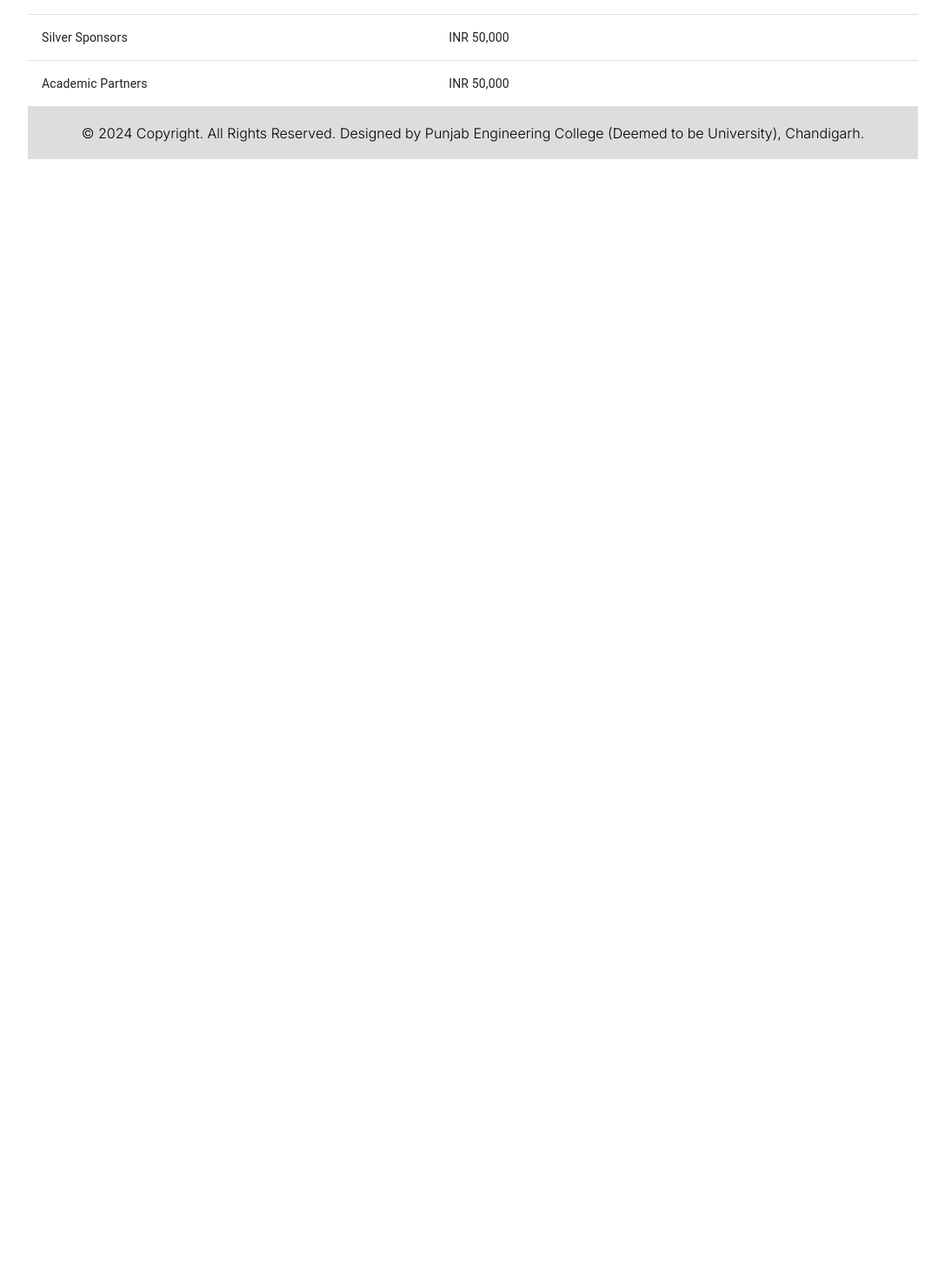
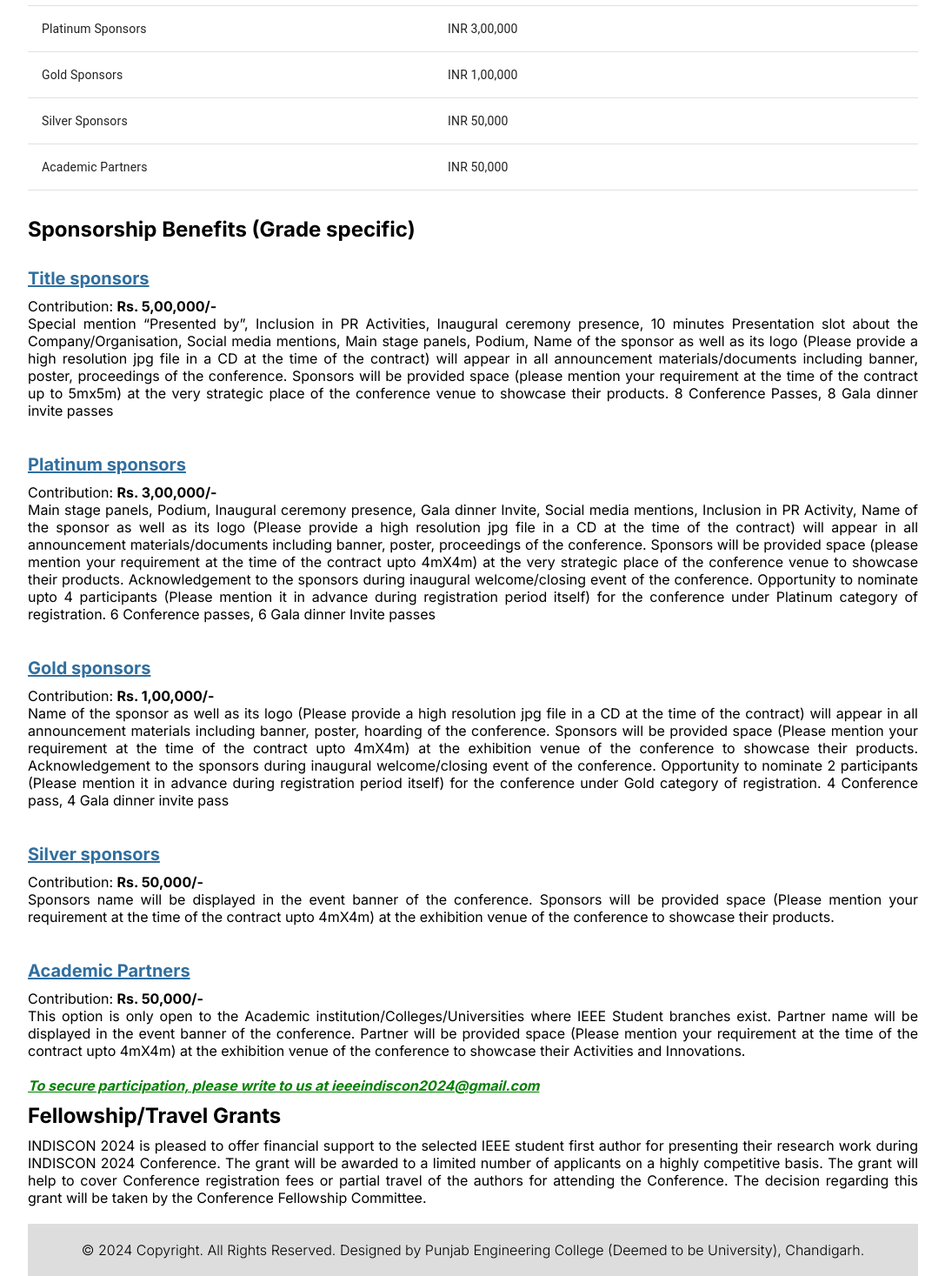
Before and after one commit to MayankGuptaPEC/indiscon-2024, a Next.js app: page /sponsorship in a window 1280 px wide. Shown: the part 741-2208 px from the top of the page at 87% size, without its empty margins (96-1183 px from the left). Before the commit the page ends 924 px from the top, so only its background shows below. Built offline with nearby package versions, Linux system fonts and the light colour scheme.

Commit message:
sponsorship page

```diff
--- a/src/pages/sponsorship.js
+++ b/src/pages/sponsorship.js
@@ -40,7 +40,7 @@
                 opportunities; join our team of 20+ long term industry partners.
             </p>
 
-            <h2>Sponsoring Packages</h2>
+            <h2 className={styles.subheading}>Sponsoring Packages</h2>
             <p>
                 Five categories of sponsorship packages are available to suit
                 your needs at INDISCON 2024. Sponsorship packages offer you a
@@ -49,40 +49,174 @@
                 customers and touch base with them.
             </p>
 
-            <h2>Sponsorship Options</h2>
+            {/* <h3>Sponsorship Options</h3> */}
 
-            <TableContainer>
+            <TableContainer sx={{ margin: "20px 0" }}>
                 <Table>
                     <TableHead>
                         <TableRow>
-                            <TableCell>Sponsorship grade</TableCell>
-                            <TableCell>Amount of Contribution</TableCell>
+                            <TableCell sx={{ fontWeight: 700 }}>
+                                Sponsorship grade
+                            </TableCell>
+                            <TableCell sx={{ fontWeight: 700 }}>
+                                Amount of Contribution
+                            </TableCell>
                         </TableRow>
                     </TableHead>
                     <TableBody>
-                        <TableRow>
+                        <TableRow hover>
                             <TableCell>Title Sponsors</TableCell>
                             <TableCell>INR 5,00,000</TableCell>
                         </TableRow>
-                        <TableRow>
+                        <TableRow hover>
                             <TableCell>Platinum Sponsors</TableCell>
                             <TableCell>INR 3,00,000</TableCell>
                         </TableRow>
-                        <TableRow>
+                        <TableRow hover>
                             <TableCell>Gold Sponsors</TableCell>
                             <TableCell>INR 1,00,000</TableCell>
                         </TableRow>
-                        <TableRow>
+                        <TableRow hover>
                             <TableCell>Silver Sponsors</TableCell>
                             <TableCell>INR 50,000</TableCell>
                         </TableRow>
-                        <TableRow>
+                        <TableRow hover>
                             <TableCell>Academic Partners</TableCell>
                             <TableCell>INR 50,000</TableCell>
                         </TableRow>
                     </TableBody>
                 </Table>
             </TableContainer>
+
+            <h2 className={styles.subheading}>
+                Sponsorship Benefits (Grade specific)
+            </h2>
+
+            <div className={styles.sponsor_class}>
+                <h3>Title sponsors</h3>
+                <p>
+                    Contribution: <span>Rs. 5,00,000/-</span>
+                </p>
+
+                <p>
+                    Special mention &ldquo;Presented by&rdquo;, Inclusion in PR
+                    Activities, Inaugural ceremony presence, 10 minutes
+                    Presentation slot about the Company/Organisation, Social
+                    media mentions, Main stage panels, Podium, Name of the
+                    sponsor as well as its logo (Please provide a high
+                    resolution jpg file in a CD at the time of the contract)
+                    will appear in all announcement materials/documents
+                    including banner, poster, proceedings of the conference.
+                    Sponsors will be provided space (please mention your
+                    requirement at the time of the contract up to 5mx5m) at the
+                    very strategic place of the conference venue to showcase
+                    their products. 8 Conference Passes, 8 Gala dinner invite
+                    passes
+                </p>
+            </div>
+
+            <div className={styles.sponsor_class}>
+                <h3>Platinum sponsors</h3>
+                <p>
+                    Contribution: <span>Rs. 3,00,000/-</span>
+                </p>
+
+                <p>
+                    Main stage panels, Podium, Inaugural ceremony presence, Gala
+                    dinner Invite, Social media mentions, Inclusion in PR
+                    Activity, Name of the sponsor as well as its logo (Please
+                    provide a high resolution jpg file in a CD at the time of
+                    the contract) will appear in all announcement
+                    materials/documents including banner, poster, proceedings of
+                    the conference. Sponsors will be provided space (please
+                    mention your requirement at the time of the contract upto
+                    4mX4m) at the very strategic place of the conference venue
+                    to showcase their products. Acknowledgement to the sponsors
+                    during inaugural welcome/closing event of the conference.
+                    Opportunity to nominate upto 4 participants (Please mention
+                    it in advance during registration period itself) for the
+                    conference under Platinum category of registration. 6
+                    Conference passes, 6 Gala dinner Invite passes
+                </p>
+            </div>
+
+            <div className={styles.sponsor_class}>
+                <h3>Gold sponsors</h3>
+                <p>
+                    Contribution: <span>Rs. 1,00,000/-</span>
+                </p>
+
+                <p>
+                    Name of the sponsor as well as its logo (Please provide a
+                    high resolution jpg file in a CD at the time of the
+                    contract) will appear in all announcement materials
+                    including banner, poster, hoarding of the conference.
+                    Sponsors will be provided space (Please mention your
+                    requirement at the time of the contract upto 4mX4m) at the
+                    exhibition venue of the conference to showcase their
+                    products. Acknowledgement to the sponsors during inaugural
+                    welcome/closing event of the conference. Opportunity to
+                    nominate 2 participants (Please mention it in advance during
+                    registration period itself) for the conference under Gold
+                    category of registration. 4 Conference pass, 4 Gala dinner
+                    invite pass
+                </p>
+            </div>
+
+            <div className={styles.sponsor_class}>
+                <h3>Silver sponsors</h3>
+                <p>
+                    Contribution: <span>Rs. 50,000/-</span>
+                </p>
+
+                <p>
+                    Sponsors name will be displayed in the event banner of the
+                    conference. Sponsors will be provided space (Please mention
+                    your requirement at the time of the contract upto 4mX4m) at
+                    the exhibition venue of the conference to showcase their
+                    products.
+                </p>
+            </div>
+
+            <div className={styles.sponsor_class}>
+                <h3>Academic Partners</h3>
+                <p>
+                    Contribution: <span>Rs. 50,000/-</span>
+                </p>
+
+                <p>
+                    This option is only open to the Academic
+                    institution/Colleges/Universities where IEEE Student
+                    branches exist. Partner name will be displayed in the event
+                    banner of the conference. Partner will be provided space
+                    (Please mention your requirement at the time of the contract
+                    upto 4mX4m) at the exhibition venue of the conference to
+                    showcase their Activities and Innovations.
+                </p>
+            </div>
+
+            <p className={styles.note}>
+                To secure participation, please write to us at
+                ieeeindiscon2024@gmail.com
+            </p>
+
+            <h2 className={styles.subheading}>Fellowship/Travel Grants</h2>
+            <p
+                style={{
+                    textAlign: "justify",
+                    lineHeight: "20px",
+                    marginBottom: "20px",
+                }}
+            >
+                INDISCON 2024 is pleased to offer financial support to the
+                selected IEEE student first author for presenting their research
+                work during INDISCON 2024 Conference. The grant will be awarded
+                to a limited number of applicants on a highly competitive basis.
+                The grant will help to cover Conference registration fees or
+                partial travel of the authors for attending the Conference. The
+                decision regarding this grant will be taken by the Conference
+                Fellowship Committee.
+            </p>
         </PageLayout>
     );
 }
--- a/src/styles/pages/sponsorship.module.scss
+++ b/src/styles/pages/sponsorship.module.scss
@@ -1,4 +1,4 @@
-@import '../variables.scss';
+@import "../variables.scss";
 
 .heading {
     text-align: center;
@@ -18,3 +18,40 @@
         bottom: -20px;
     }
 }
+
+.description {
+    text-align: justify;
+    margin: 20px 0;
+    line-height: 25px;
+}
+
+.subheading {
+    margin: 10px 0;
+}
+
+.sponsor_class {
+
+    padding: 20px 0;
+    h3 {
+        font-size: 20px;
+        text-decoration: underline;
+        color: $acm-primary;
+        margin-bottom: 10px;
+    }
+
+    p {
+        line-height: 20px;
+        text-align: justify;
+
+        span {
+            font-weight: 700;
+        }
+    }
+}
+
+.note {
+    font-weight: 700;
+    font-style: italic;
+    color: green;
+    text-decoration: underline;
+}
```
